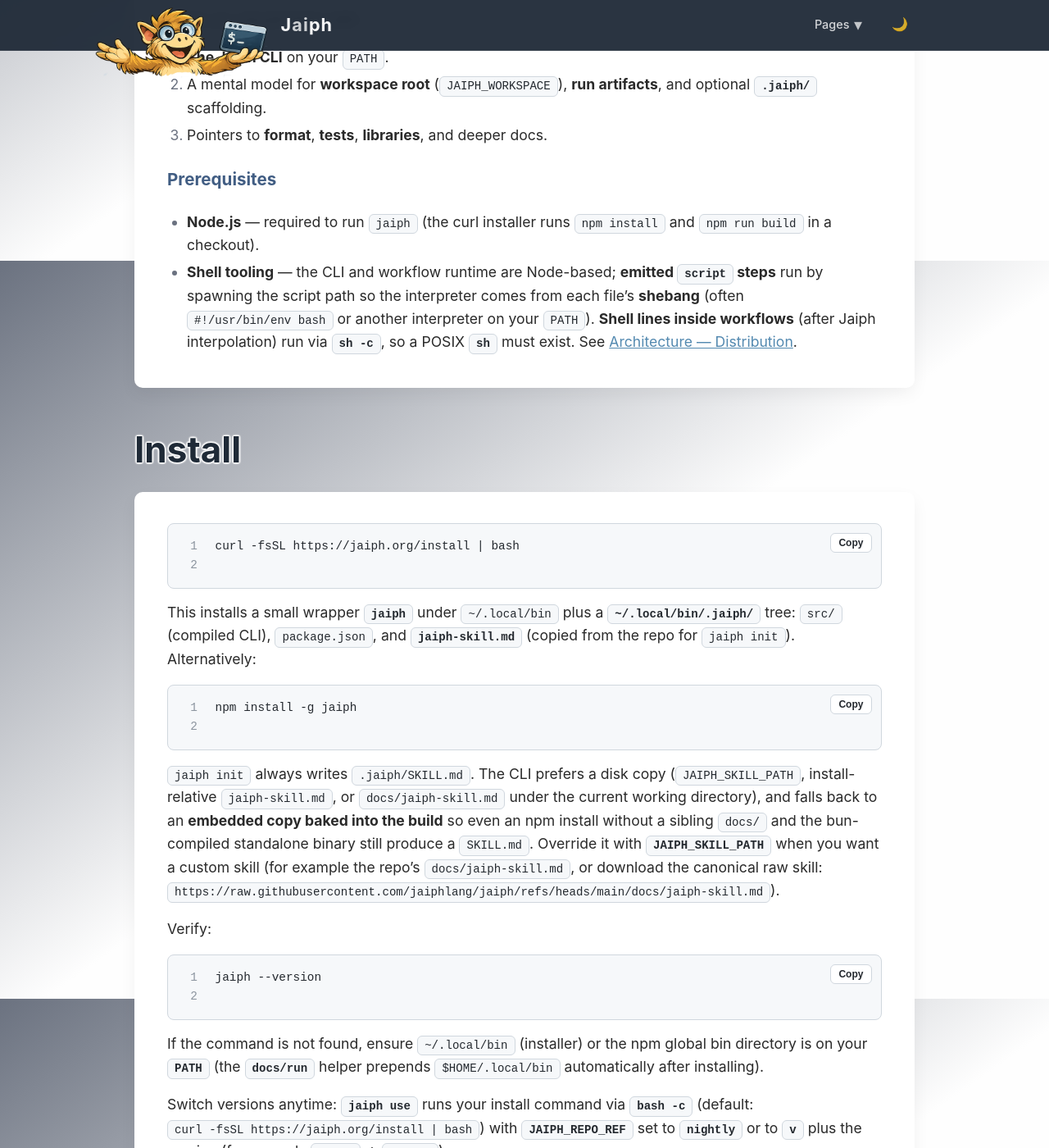
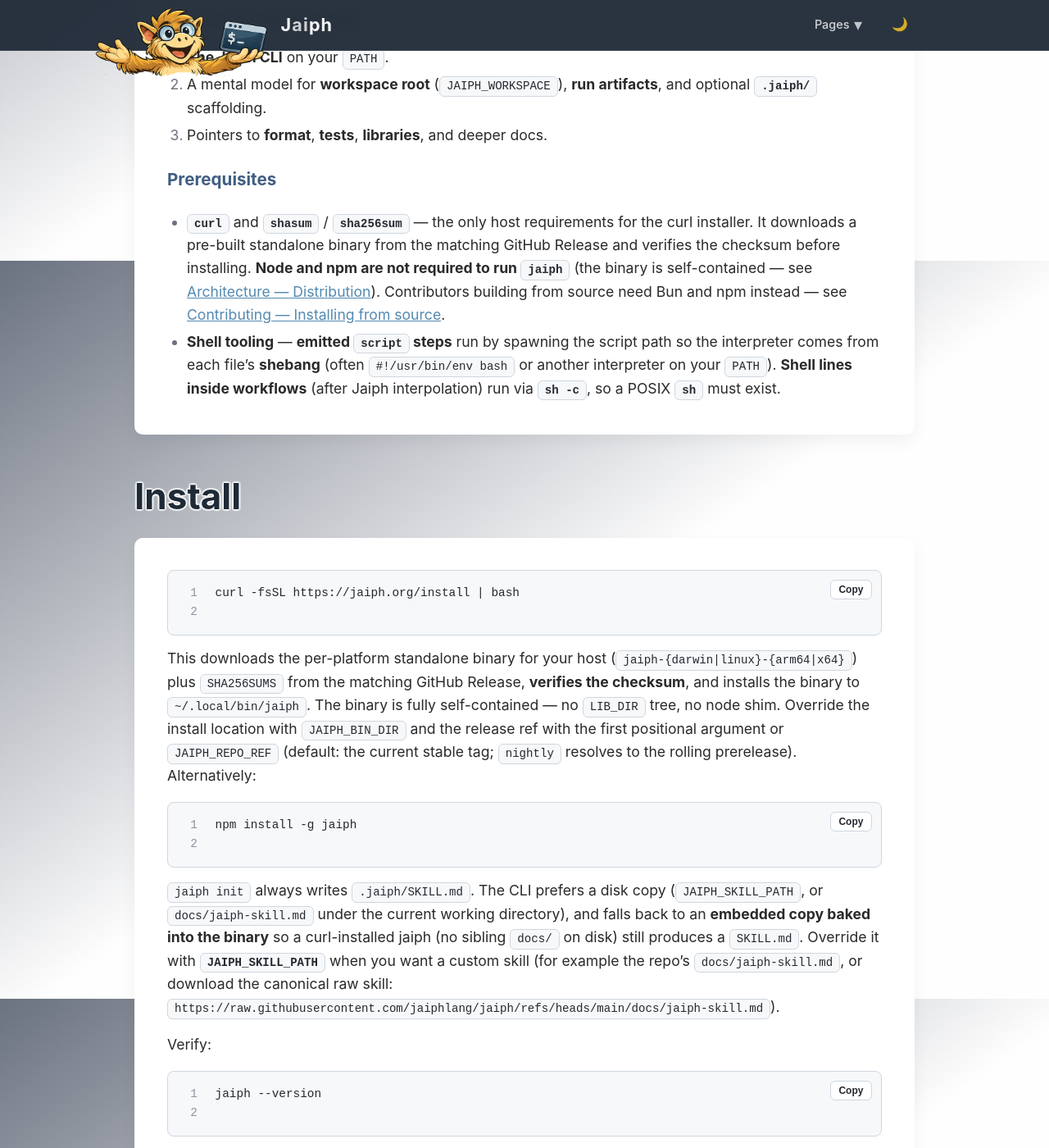
Before and after one commit to jaiphlang/jaiph, a Jekyll site: the page built from docs/setup.md, in a window 1280 px wide and 1400 px high, scrolled down 582 px. Shown: the whole window at 82% size. Built offline with Jekyll 4.4.1, drawn with Linux system fonts in a browser that asks for light colours; some of the changed text lies outside the part shown.

Commit message:
Feat: rewrite install script to download release binaries
Replace the curl|bash installer’s git clone + npm build + node shim with
per-platform release asset downloads verified via SHA256SUMS. Keep the
JAIPH_FROM_LOCAL path building dist/jaiph via build:standalone for e2e
and developers; add installer acceptance tests and update setup/docs.

Co-authored-by: Cursor <cursoragent@cursor.com>

````diff
--- a/docs/setup.md
+++ b/docs/setup.md
@@ -19,8 +19,8 @@ Goals you should leave with:
 
 ### Prerequisites
 
-- **Node.js** — required to run `jaiph` (the curl installer runs `npm install` and `npm run build` in a checkout).
-- **Shell tooling** — the CLI and workflow runtime are Node-based; **emitted `script` steps** run by spawning the script path so the interpreter comes from each file’s **shebang** (often `#!/usr/bin/env bash` or another interpreter on your `PATH`). **Shell lines inside workflows** (after Jaiph interpolation) run via **`sh -c`**, so a POSIX **`sh`** must exist. See [Architecture — Distribution](architecture.md#distribution-node-vs-bun-standalone).
+- **`curl`** and **`shasum`** / **`sha256sum`** — the only host requirements for the curl installer. It downloads a pre-built standalone binary from the matching GitHub Release and verifies the checksum before installing. **Node and npm are not required to run `jaiph`** (the binary is self-contained — see [Architecture — Distribution](architecture.md#distribution-node-vs-bun-standalone)). Contributors building from source need Bun and npm instead — see [Contributing — Installing from source](contributing.md#installing-from-source).
+- **Shell tooling** — **emitted `script` steps** run by spawning the script path so the interpreter comes from each file’s **shebang** (often `#!/usr/bin/env bash` or another interpreter on your `PATH`). **Shell lines inside workflows** (after Jaiph interpolation) run via **`sh -c`**, so a POSIX **`sh`** must exist.
 
 ## Install
 
@@ -28,13 +28,13 @@ Goals you should leave with:
 curl -fsSL https://jaiph.org/install | bash
 ```
 
-This installs a small wrapper **`jaiph`** under `~/.local/bin` plus a **`~/.local/bin/.jaiph/`** tree: `src/` (compiled CLI), `package.json`, and **`jaiph-skill.md`** (copied from the repo for `jaiph init`). Alternatively:
+This downloads the per-platform standalone binary for your host (`jaiph-{darwin|linux}-{arm64|x64}`) plus `SHA256SUMS` from the matching GitHub Release, **verifies the checksum**, and installs the binary to `~/.local/bin/jaiph`. The binary is fully self-contained — no `LIB_DIR` tree, no node shim. Override the install location with `JAIPH_BIN_DIR` and the release ref with the first positional argument or `JAIPH_REPO_REF` (default: the current stable tag; `nightly` resolves to the rolling prerelease). Alternatively:
 
 ```bash
 npm install -g jaiph
 ```
 
-`jaiph init` always writes `.jaiph/SKILL.md`. The CLI prefers a disk copy (`JAIPH_SKILL_PATH`, install-relative `jaiph-skill.md`, or `docs/jaiph-skill.md` under the current working directory), and falls back to an **embedded copy baked into the build** so even an npm install without a sibling `docs/` and the bun-compiled standalone binary still produce a `SKILL.md`. Override it with **`JAIPH_SKILL_PATH`** when you want a custom skill (for example the repo’s `docs/jaiph-skill.md`, or download the canonical raw skill: `https://raw.githubusercontent.com/jaiphlang/jaiph/refs/heads/main/docs/jaiph-skill.md`).
+`jaiph init` always writes `.jaiph/SKILL.md`. The CLI prefers a disk copy (`JAIPH_SKILL_PATH`, or `docs/jaiph-skill.md` under the current working directory), and falls back to an **embedded copy baked into the binary** so a curl-installed jaiph (no sibling `docs/` on disk) still produces a `SKILL.md`. Override it with **`JAIPH_SKILL_PATH`** when you want a custom skill (for example the repo’s `docs/jaiph-skill.md`, or download the canonical raw skill: `https://raw.githubusercontent.com/jaiphlang/jaiph/refs/heads/main/docs/jaiph-skill.md`).
 
 Verify:
 
@@ -44,14 +44,14 @@ jaiph --version
 
 If the command is not found, ensure `~/.local/bin` (installer) or the npm global bin directory is on your **`PATH`** (the **`docs/run`** helper prepends `$HOME/.local/bin` automatically after installing).
 
-Switch versions anytime: **`jaiph use`** runs your install command via **`bash -c`** (default: `curl -fsSL https://jaiph.org/install | bash`) with **`JAIPH_REPO_REF`** set to **`nightly`** or to **`v`** plus the version (for example **`0.9.4`** → **`v0.9.4`**).
+Switch versions anytime: **`jaiph use`** runs your install command via **`bash -c`** (default: `curl -fsSL https://jaiph.org/install | bash`) with **`JAIPH_REPO_REF`** set to **`nightly`** or to **`v`** plus the version (for example **`0.9.4`** → **`v0.9.4`**). The installer re-downloads the corresponding release binary and replaces the one at `~/.local/bin/jaiph`.
 
 ```bash
 jaiph use nightly
-jaiph use 0.9.4    # reinstalls tag v0.9.4
+jaiph use 0.9.4    # reinstalls the v0.9.4 release binary
 ```
 
-Default install invocation is `curl -fsSL https://jaiph.org/install | bash`; override **`JAIPH_INSTALL_COMMAND`** when you need a fork, offline bundle, or local script (**`docs/install-from-local.sh`** wraps `docs/install` with a repo path).
+Default install invocation is `curl -fsSL https://jaiph.org/install | bash`; override **`JAIPH_INSTALL_COMMAND`** when you need a fork, offline bundle, or local script (**`docs/install-from-local.sh`** wraps `docs/install` with a repo path and builds the binary locally with Bun — see [Contributing](contributing.md#installing-from-source)).
 
 ## Quick try
 
@@ -122,7 +122,7 @@ This creates **`.jaiph/`** under the chosen root with:
 
 - **`.jaiph/.gitignore`** — ignores ephemeral **`runs/`** and **`tmp/`** under **`.jaiph/`** (workflows and libraries stay tracked).
 - **`.jaiph/bootstrap.jh`** — executable **`workflow default`** whose template uses a triple-quoted multiline **prompt**; it tells the agent to read **`.jaiph/SKILL.md`**, scaffold workflows under **`.jaiph/`**, and end with **WHAT CHANGED** and **WHY**; the workflow **`log`**s the result.
-- **`.jaiph/SKILL.md`** — copied when **`jaiph init`** can resolve a skill markdown file: if **`JAIPH_SKILL_PATH`** is set **and** that path exists, it wins; otherwise the CLI tries install-relative paths (`jaiph-skill.md` beside the packaged tree — curl install: **`~/.local/bin/.jaiph/jaiph-skill.md`** next to **`src/`** — then **`docs/jaiph-skill.md`** beside the package when present), then **`docs/jaiph-skill.md`** under the current working directory. Resolution lives in **`resolveInstalledSkillPath()`** (`src/cli/shared/paths.ts`). If nothing resolves, the skill file is skipped and a message tells you to set **`JAIPH_SKILL_PATH`** and run **`jaiph init`** again. Same rules as [CLI — `jaiph init`](cli.md#jaiph-init).
+- **`.jaiph/SKILL.md`** — always written. If **`JAIPH_SKILL_PATH`** is set **and** that path exists, it wins; otherwise the CLI tries **`docs/jaiph-skill.md`** under the current working directory and finally falls back to the copy **embedded in the binary**. Resolution lives in **`loadInstalledSkillContent()`** / **`resolveInstalledSkillPath()`** (`src/cli/shared/paths.ts`). Same rules as [CLI — `jaiph init`](cli.md#jaiph-init).
 
 Run the bootstrap workflow:
 
@@ -136,4 +136,4 @@ By convention, keep Jaiph workflow files under **`<project_root>/.jaiph/`** so w
 
 ### Building from source
 
-Contributors typically clone the repo, run **`npm install`** and **`npm run build`**, and invoke **`node dist/src/cli.js`** (or build the standalone Bun binary per [Contributing](contributing.md)). That path is separate from the curl/npm end-user install above.
+Contributors typically clone the repo, run **`npm install`** and **`npm run build`**, and invoke **`node dist/src/cli.js`**; to produce the same single-file binary the curl installer fetches from a Release, run **`npm run build:standalone`** (requires Bun) — or call **`./docs/install-from-local.sh`** to install that binary directly. See [Contributing — Installing from source](contributing.md#installing-from-source).
````
Also changed, not shown: QUEUE.md (+0 -17 lines), docs/cli.md (+7 -5 lines), docs/contributing.md (+4 -2 lines), CHANGELOG.md, 5 other files.
